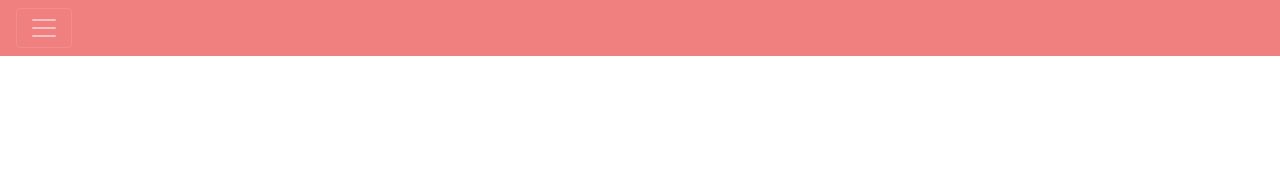
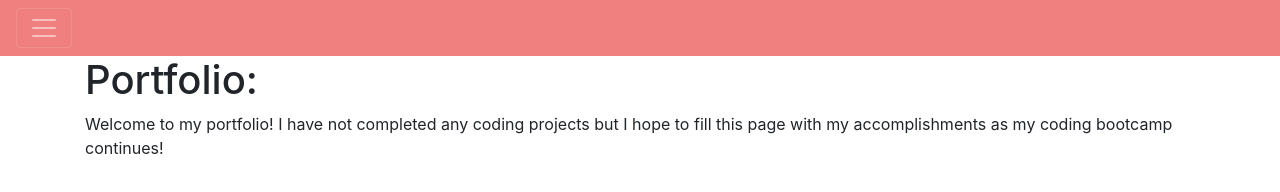
Before and after one commit to gkuo0831/PortfolioProject, a plain HTML site: page portfolio.html in a window 1280 px wide. Drawn offline with nearby package versions, Linux system fonts and the light colour scheme.

Commit message:
created container for portfolio description

```diff
--- a/portfolio.html
+++ b/portfolio.html
@@ -57,6 +57,18 @@
     </nav>
     <!-- navigation bar ends here -->
 
+ <!-- portfolio starts here -->
+
+   <main class="container">
+     <div class="section">
+       <h1>Portfolio:</h1>
+
+       <p class="welcome">
+         Welcome to my portfolio! I have not completed any coding projects but
+         I hope to fill this page with my accomplishments as my coding bootcamp
+         continues!
+       </p>
+     </div>
 
 
 </html>
```
